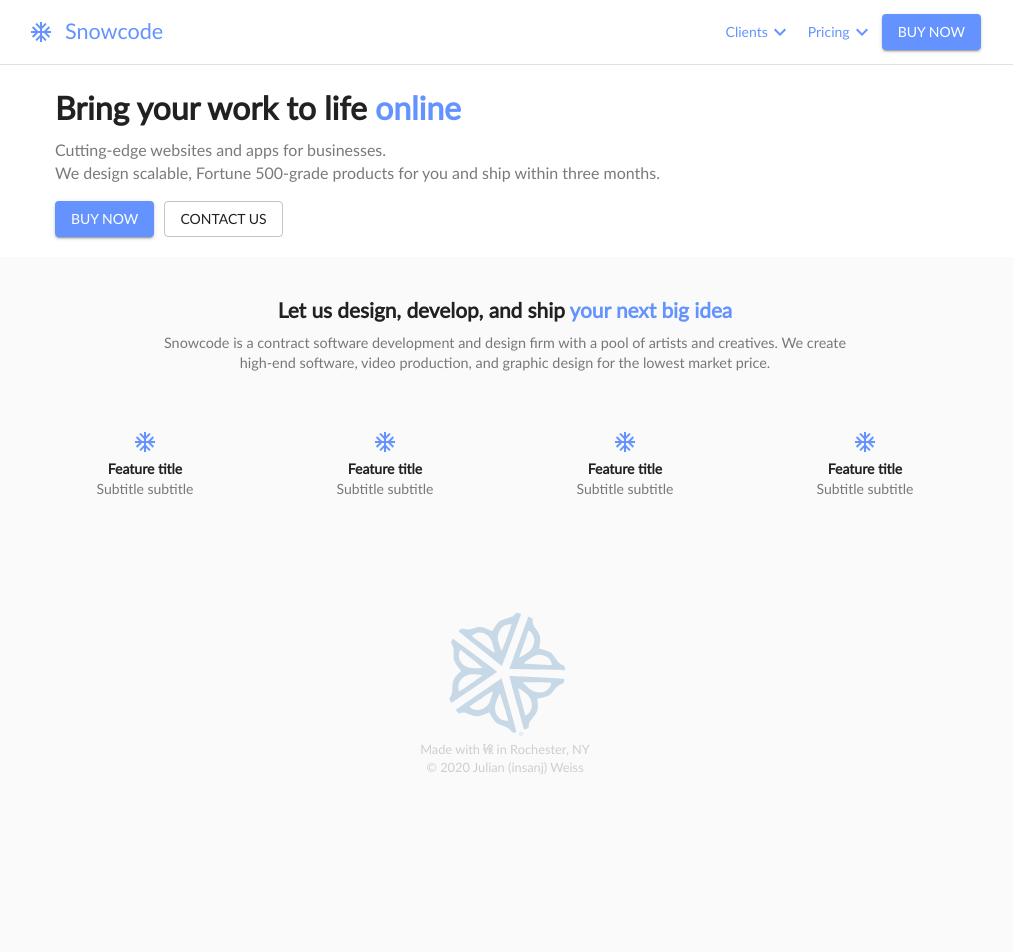
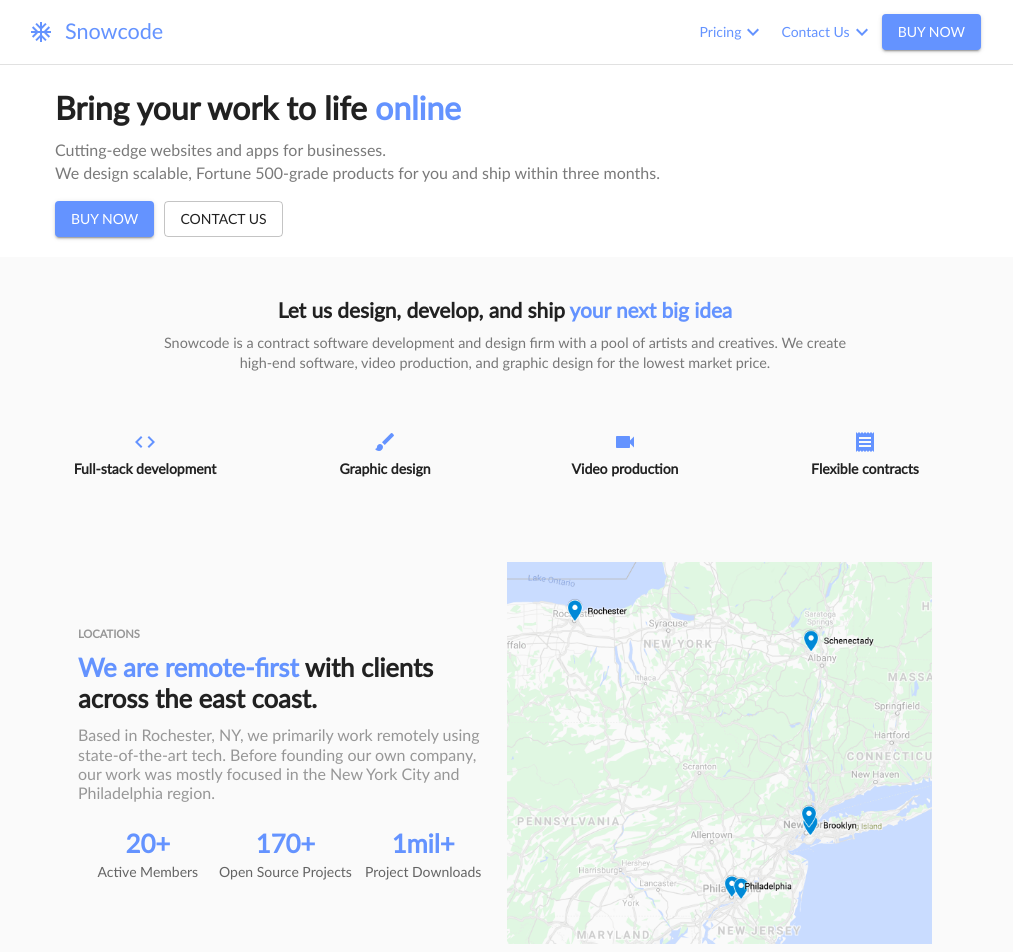
Before and after one commit to SnowcodeDesign/snowcode, a React (Create React App) app: page / in a window 1280 px wide. Shown: the top 952 px of the page, without its empty margins (135-1148 px from the left). Before the commit the page ends 800 px from the top, so only its background shows below. Built offline with nearby package versions, Linux system fonts and the light colour scheme.

Commit message:
add loctions/map section, work on features section

```diff
--- a/src/components/snowcodeAppBar.jsx
+++ b/src/components/snowcodeAppBar.jsx
@@ -19,7 +19,7 @@ const useStyles = makeStyles((theme) => ({
   },
 
   toolbar: {
-    minWidth: '444px',
+    minWidth: '460px',
     width: '100%',
     maxWidth: '1000px',
     marginLeft: 'auto',
@@ -59,8 +59,8 @@ export default function SnowcodeAppBar() {
 
   const desktopToolbar = (
     <div>
-      <Button className={classes.toolbarButton}>Clients <ExpandMoreIcon /></Button>
       <Button className={classes.toolbarButton}>Pricing <ExpandMoreIcon /></Button>
+      <Button className={classes.toolbarButton}>Contact Us <ExpandMoreIcon /></Button>
       <Button variant="contained" color="secondary">Buy Now</Button>
     </div>
   );
--- a/src/components/snowcodeFeaturesGrid.jsx
+++ b/src/components/snowcodeFeaturesGrid.jsx
@@ -1,6 +1,10 @@
 import React from 'react';
 import { makeStyles } from '@material-ui/core/styles';
 import AcUnitIcon from '@material-ui/icons/AcUnit';
+import CodeIcon from '@material-ui/icons/Code';
+import BrushIcon from '@material-ui/icons/Brush';
+import VideocamIcon from '@material-ui/icons/Videocam';
+import ReceiptIcon from '@material-ui/icons/Receipt';
 
 const useStyles = makeStyles((theme) => ({
   root: {
@@ -78,27 +82,27 @@ export default function SnowcodeFeaturesGrid({ theme }) {
   );
 
   const gridCells = [{
-    image: <AcUnitIcon />,
-    title: 'Feature title',
-    body: 'Subtitle subtitle',
+    image: <CodeIcon />,
+    title: 'Full-stack development',
+    body: '',
   }, {
     image: (
-      <AcUnitIcon />
+      <BrushIcon />
     ),
-    title: 'Feature title',
-    body: 'Subtitle subtitle',
+    title: 'Graphic design',
+    body: '',
   }, {
     image: (
-      <AcUnitIcon />
+      <VideocamIcon />
     ),
-    title: 'Feature title',
-    body: 'Subtitle subtitle',
+    title: 'Video production',
+    body: '',
   }, {
     image: (
-      <AcUnitIcon />
+      <ReceiptIcon />
     ),
-    title: 'Feature title',
-    body: 'Subtitle subtitle',
+    title: 'Flexible contracts',
+    body: '',
   }];
   const gridCellComponents = gridCells.map(cell => {
     return (
--- /dev/null
+++ b/src/components/snowcodeLocationsMap.jsx
@@ -0,0 +1,168 @@
+import React from 'react';
+import { makeStyles } from '@material-ui/core/styles';
+
+import map from '../img/map.png';
+
+const useStyles = makeStyles((theme) => ({
+  root: {
+    minHeight: '400px',
+    padding: 20,
+    maxWidth: '900px',
+    marginLeft: 'auto',
+    marginRight: 'auto'
+  },
+  rootTable: {
+    tableLayout: 'fixed',
+  },
+  cell: {
+    width: '50%',
+
+    [theme.breakpoints.down('xs')]: {
+      width: '70%',
+    }
+  },
+  textPanel: {
+    overflow: 'hidden',
+    minWidth: '200px',
+    paddingRight: 10
+  },
+  textPanelHeader: {
+    fontSize: '0.7rem',
+    fontWeight: 700,
+    color: 'rgba(0,0,0,0.4)'
+  },
+  textPanelTitle: {
+    paddingTop: 10,
+    fontSize: '1.6rem',
+    lineHeight: 1.2,
+    fontWeight: 800,
+  },
+  textPanelBody: {
+    paddingTop: 12,
+    fontSize: '1rem',
+    lineHeight: 1.2,
+    color: 'rgba(0,0,0,0.4)'
+  },
+  textPanelTable: {
+    marginTop: 20,
+    tableLayout: 'fixed',
+    width: '100%'
+  },
+  textPanelCell: {
+    width: '100%',
+    textAlign: 'center',
+  },
+  textPanelCellNum: {
+    fontSize: '1.6rem',
+    fontWeight: 700,
+    color: theme.palette.secondary.main,
+  },
+  textPanelCellText: {
+    color: 'rgba(0,0,0,0.6)'
+  },
+  mapPanelImage: {
+    width: '100%',
+    height: '100%',
+    objectFit: 'cover',
+  }
+}));
+
+export default function SnowcodeLocationsMap({ theme }) {
+  const classes = useStyles();
+
+  const textPanelHeaderText = 'LOCATIONS';
+  const textPanelTitlePrefix = 'We are remote-first';
+  const textPanelTitleText = 'with clients across the east coast.';
+  const textPanelBodyText = 'Based in Rochester, NY, we primarily work remotely using state-of-the-art tech. Before founding our own company, our work was mostly focused in the New York City and Philadelphia region.';
+
+  const textPanelFirstNumberVal = '20+';
+  const textPanelFirstNumberLabel = 'Active Members';
+
+  const textPanelSecondNumberVal = '170+';
+  const textPanelSecondNumberLabel = 'Open Source Projects';
+
+  const textPanelThirdNumberVal = '1mil+';
+  const textPanelThirdNumberLabel = 'Project Downloads';
+
+  const textPanel = (
+    <div className={ classes.textPanel }>
+      <div className={classes.textPanelHeader}>
+        { textPanelHeaderText }
+      </div>
+
+      <div className={classes.textPanelTitle}>
+        <span style={{color: theme.palette.secondary.main}}>
+          { textPanelTitlePrefix }
+        </span> { textPanelTitleText }
+      </div>
+
+      <div className={classes.textPanelBody}>
+        { textPanelBodyText }
+      </div>
+
+      <table className={classes.textPanelTable}>
+        <tbody>
+          <tr>
+            <td className={classes.textPanelCell}>
+              <div className={classes.textPanelCellNum}>
+                { textPanelFirstNumberVal }
+              </div>
+              <div className={classes.textPanelCellText}>
+                { textPanelFirstNumberLabel }
+              </div>
+            </td>
+
+            <td className={classes.textPanelCell}>
+              <div className={classes.textPanelCellNum}>
+                { textPanelSecondNumberVal }
+              </div>
+              <div className={classes.textPanelCellText}>
+                { textPanelSecondNumberLabel }
+              </div>
+            </td>
+
+            <td className={classes.textPanelCell}>
+              <div className={classes.textPanelCellNum}>
+                { textPanelThirdNumberVal }
+              </div>
+              <div className={classes.textPanelCellText}>
+                { textPanelThirdNumberLabel }
+              </div>
+            </td>
+          </tr>
+        </tbody>
+      </table>
+    </div>
+  );
+
+  // const mapPanelSrcBaseURL = 'https://www.google.com/maps/embed/v1/place?';
+  // const mapPanelSrcAPIKey = 'AIzaSyBkQ13r0MFwuwaH3oBDOZ0FBJSD1QF0pBw';
+  // const mapPanelSrcAPIKeyQuery = `key=${mapPanelSrcAPIKey}`;
+  // const mapPanelSrcLocation = 'Rochester,NY+Philadelphia,PA';
+  // const mapPanelSrcLocationQuery = `&q=${mapPanelSrcLocation}`;
+  // const mapPanelSrc = `${mapPanelSrcBaseURL}${mapPanelSrcAPIKeyQuery}${mapPanelSrcLocationQuery}`;
+
+  const mapPanel = (
+    <div>
+      <img className={classes.mapPanelImage} src={ map } />
+    </div>
+  );
+
+  return (
+    <div className={classes.root}>
+      <table className={classes.rootTable}>
+        <tbody>
+          <tr>
+            <td className={classes.cell}>
+              { textPanel }
+            </td>
+
+            <td className={classes.cell}>
+              { mapPanel }
+            </td>
+          </tr>
+        </tbody>
+      </table>
+    </div>
+  );
+}
--- /dev/null
+++ b/src/components/snowcodeWhatsIncludedTable.jsx
@@ -0,0 +1,5 @@
+import React from 'react';
+
+export default function SnowcodeWhatsIncludedTable({ }) {
+  return '';
+}
--- a/src/pages/snowcodeRootPage.jsx
+++ b/src/pages/snowcodeRootPage.jsx
@@ -3,6 +3,9 @@ import React from 'react';
 import SnowcodeAppBar from '../components/snowcodeAppBar';
 import SnowcodeLandingJumbotron from '../components/snowcodeLandingJumbotron';
 import SnowcodeFeaturesGrid from '../components/snowcodeFeaturesGrid';
+import SnowcodeWhatsIncludedTable from '../components/snowcodeWhatsIncludedTable';
+import SnowcodeLocationsMap from '../components/snowcodeLocationsMap';
+
 import SnowcodeRochesterLogo from '../components/snowcodeRochesterLogo';
 
 export default function SnowcodeRootPage({ theme }) {
@@ -23,6 +26,16 @@ export default function SnowcodeRootPage({ theme }) {
     />
   );
 
+  const locationsMapComponent = (
+    <SnowcodeLocationsMap
+      theme={ theme }
+    />
+  );
+
+  const whatsIncludedTableComponent = (
+    <SnowcodeWhatsIncludedTable  />
+  );
+
   const footerComponent = (
     <SnowcodeRochesterLogo />
   );
@@ -31,6 +44,8 @@ export default function SnowcodeRootPage({ theme }) {
     appBarComponent,
     landingJumbotronComponent,
     featuresGridComponent,
+    locationsMapComponent,
+    whatsIncludedTableComponent,
     footerComponent
   ];
 
```
Also changed, not shown: src/img/map.png (added), 14 other files (tests, documents, lock files or other folders).
